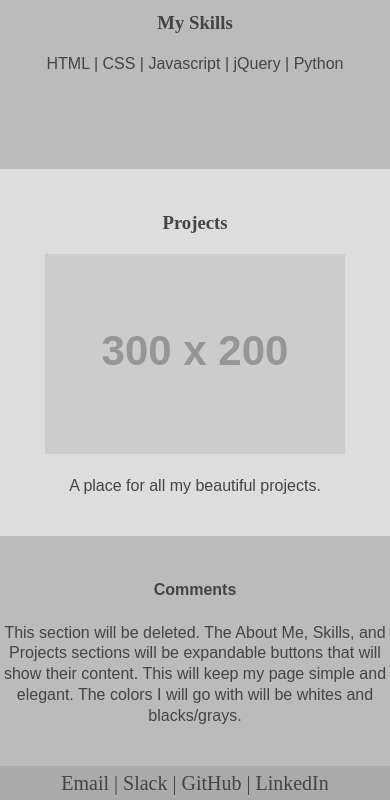
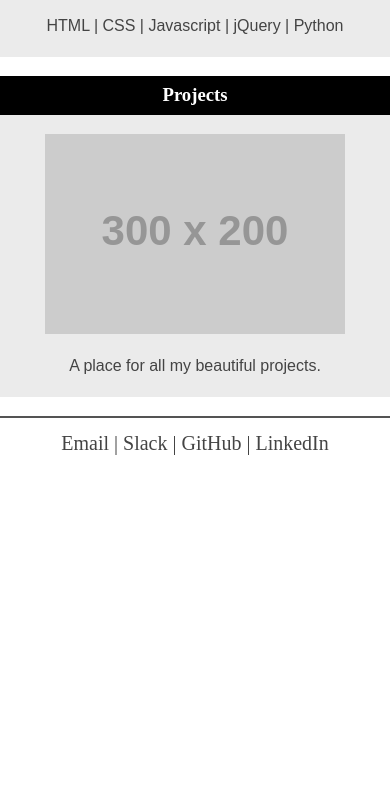
Before and after one commit to thinkful-ei-gecko/Steven-Bull-Portfolio, a plain HTML site: page index.html in a window 390 px wide. Shown: the part 772-1572 px from the top of the page. After the commit the page ends 1232 px from the top, so only its background shows below. Drawn offline with nearby package versions, Linux system fonts and the light colour scheme; placeholder pictures from the web are drawn by us; a web font is replaced by a local one.

Commit message:
added color scheme and finished mobile-first css design

```diff
--- a/index.html
+++ b/index.html
@@ -17,12 +17,12 @@
             <p>Hello, my name is</p>
             <h1>Steven</h1>
             <p>and I'm a chemist turned</p>
-            <h2>Full-Stack Developer</h2>
+            <h2>Full-Stack Engineer</h2>
         </header>
 
         <section>
             <h3>About Me</h3>
-            <div>
+            <div class="aboutMe">
               <p>
                 I am a current apprentice for Thinkful in the Engineering Immersion program.
                 I love the smell of strong coffee in front of a computer monitor in the morning,
@@ -41,7 +41,7 @@
             </div>
         </section>
 
-        <section>
+        <section class="skills">
             <h3>My Skills</h3>
             <div>
               <p>HTML | CSS | Javascript | jQuery | Python</p>
@@ -52,7 +52,7 @@
             Section 3
         </section> -->
 
-        <section>
+        <section class="projects">
             <h3>Projects</h3>
             <div>
               <img src="https://via.placeholder.com/300x200">
@@ -60,14 +60,14 @@
             </div>
         </section>
 
-        <section>
+        <!-- <section>
             <h4>Comments</h4>
             <p>This section will be deleted. The About Me, Skills, and
               Projects sections will be expandable buttons that will show
               their content. This will keep my page simple and elegant.
               The colors I will go with will be whites and blacks/grays.
             </p>
-        </section>
+        </section> -->
     </main>
     <footer role="content-info">Email | Slack | GitHub | LinkedIn</footer>
 </body>
--- a/main.css
+++ b/main.css
@@ -3,8 +3,7 @@
 }
 
 body {
-  font-family: "Muli",
-  sans-serif;
+  font-family: "Muli", sans-serif;
   font-size: 20px;
   color: #444;
   text-align: center;
@@ -15,7 +14,7 @@ nav,
 footer {
   font-family: 'Ovo', serif;
   padding: 1% 0;
-  background-color: #aaa;
+  background-color: rgb(255, 255, 255);
 }
 
 nav {
@@ -27,25 +26,47 @@ nav {
   display: flex;
   flex-direction: row;
   justify-content: space-around;
+  border-bottom: 2px outset black;
+}
+
+footer {
+  border-top: 2px outset black;
+  margin-top: 5%;
+  padding-top: 3%;
 }
 
 header {
   font-family: 'Ovo', serif;
-  padding: 12% 0 8%;
+  padding: 12% 0 1%;
   line-height: 0.6;
 }
 
 h3 {
   font-family: 'Ovo', serif;
+  color: white;
+  background-color: black;
+  padding: 2%;
+  text-align: center;
+}
+
+.aboutMe {
+  padding: 0 2% 2% 2%;
 }
 
 section {
-  min-height: 200px;
-  padding: 6% 0;
-  background-color: #bbb;
+  text-align: left;
+  background-color: #ebebeb;
   font-size: 16px;
 }
 
+section>div {
+  padding-bottom: 1%;
+}
+
+.skills, .projects {
+  text-align: center;
+}
+
 section:nth-child(even) {
-  background-color: #ddd;
+  background-color: #ebebeb;
 }
```
